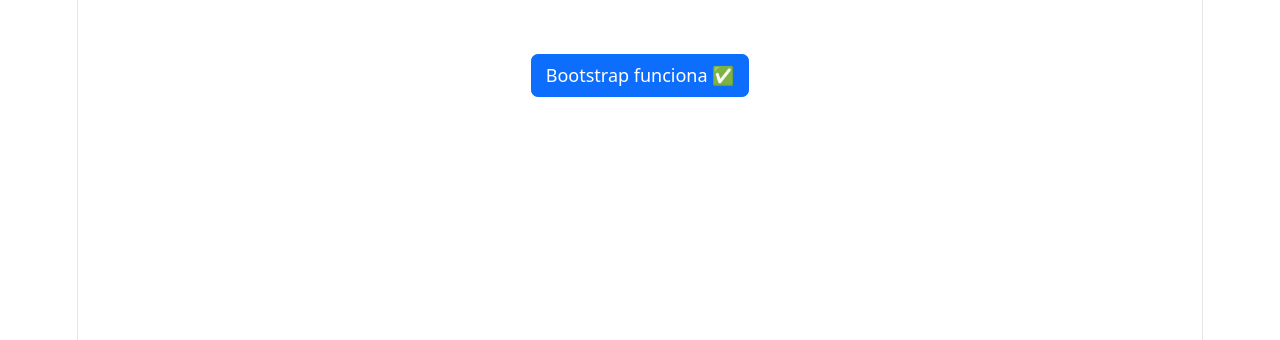
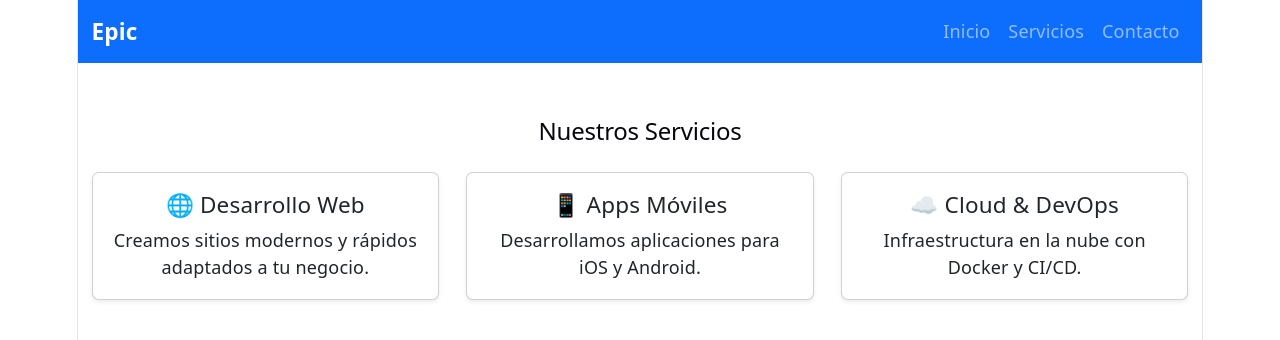
Before and after one commit to aalejandrobernal/epic, a Vue app: page /servicios in a window 1280 px wide. Shown: the top 340 px of the page. Built offline with nearby package versions, Linux system fonts and the light colour scheme.

Commit message:
agrega vue router y vistas home, servicios, contacto

```diff
--- a/package.json
+++ b/package.json
@@ -10,7 +10,8 @@
   },
   "dependencies": {
     "bootstrap": "^5.3.8",
-    "vue": "^3.5.32"
+    "vue": "^3.5.32",
+    "vue-router": "^5.0.4"
   },
   "devDependencies": {
     "@vitejs/plugin-vue": "^6.0.5",
--- a/src/App.vue
+++ b/src/App.vue
@@ -1,5 +1,26 @@
 <template>
-  <div class="container mt-5">
-    <button class="btn btn-primary">Bootstrap funciona ✅</button>
+  <div>
+    <nav class="navbar navbar-expand-lg navbar-dark bg-primary">
+      <div class="container">
+        <router-link class="navbar-brand fw-bold" to="/">Epic</router-link>
+        <button class="navbar-toggler" type="button" data-bs-toggle="collapse" data-bs-target="#menu">
+          <span class="navbar-toggler-icon"></span>
+        </button>
+        <div class="collapse navbar-collapse" id="menu">
+          <ul class="navbar-nav ms-auto">
+            <li class="nav-item">
+              <router-link class="nav-link" to="/">Inicio</router-link>
+            </li>
+            <li class="nav-item">
+              <router-link class="nav-link" to="/servicios">Servicios</router-link>
+            </li>
+            <li class="nav-item">
+              <router-link class="nav-link" to="/contacto">Contacto</router-link>
+            </li>
+          </ul>
+        </div>
+      </div>
+    </nav>
+    <router-view />
   </div>
 </template>
--- a/src/main.js
+++ b/src/main.js
@@ -3,5 +3,6 @@
 import { createApp } from 'vue'
 import App from './App.vue'
 import './style.css'
+import router from './router'
 
-createApp(App).mount('#app')
+createApp(App).use(router).mount('#app')
--- /dev/null
+++ b/src/views/Contacto.vue
@@ -0,0 +1,26 @@
+<template>
+  <div class="container py-5">
+    <h2 class="text-center mb-4">Contáctanos</h2>
+    <div class="row justify-content-center">
+      <div class="col-md-6">
+        <div class="card shadow-sm">
+          <div class="card-body">
+            <div class="mb-3">
+              <label class="form-label">Nombre</label>
+              <input type="text" class="form-control" placeholder="Tu nombre" />
+            </div>
+            <div class="mb-3">
+              <label class="form-label">Email</label>
+              <input type="email" class="form-control" placeholder="tu@email.com" />
+            </div>
+            <div class="mb-3">
+              <label class="form-label">Mensaje</label>
+              <textarea class="form-control" rows="4" placeholder="¿En qué podemos ayudarte?"></textarea>
+            </div>
+            <button class="btn btn-primary w-100">Enviar mensaje</button>
+          </div>
+        </div>
+      </div>
+    </div>
+  </div>
+</template>
--- /dev/null
+++ b/src/views/Home.vue
@@ -0,0 +1,13 @@
+cat > src/views/Home.vue << 'EOF'
+<template>
+  <div>
+    <section class="bg-primary text-white text-center py-5">
+      <div class="container">
+        <h1 class="display-4">Bienvenido a Epic</h1>
+        <p class="lead">Soluciones digitales para tu negocio</p>
+        <router-link to="/servicios" class="btn btn-light btn-lg mt-3">Ver servicios</router-link>
+      </div>
+    </section>
+  </div>
+</template>
+EOF
--- /dev/null
+++ b/src/views/Servicios.vue
@@ -0,0 +1,31 @@
+<template>
+  <div class="container py-5">
+    <h2 class="text-center mb-4">Nuestros Servicios</h2>
+    <div class="row">
+      <div class="col-md-4 mb-4">
+        <div class="card h-100 shadow-sm">
+          <div class="card-body">
+            <h5 class="card-title">🌐 Desarrollo Web</h5>
+            <p class="card-text">Creamos sitios modernos y rápidos adaptados a tu negocio.</p>
+          </div>
+        </div>
+      </div>
+      <div class="col-md-4 mb-4">
+        <div class="card h-100 shadow-sm">
+          <div class="card-body">
+            <h5 class="card-title">📱 Apps Móviles</h5>
+            <p class="card-text">Desarrollamos aplicaciones para iOS y Android.</p>
+          </div>
+        </div>
+      </div>
+      <div class="col-md-4 mb-4">
+        <div class="card h-100 shadow-sm">
+          <div class="card-body">
+            <h5 class="card-title">☁️ Cloud & DevOps</h5>
+            <p class="card-text">Infraestructura en la nube con Docker y CI/CD.</p>
+          </div>
+        </div>
+      </div>
+    </div>
+  </div>
+</template>
```
Also changed, not shown: src/router/index.js (added, +17 -0 lines), 1 other file (tests, documents, lock files or other folders).
